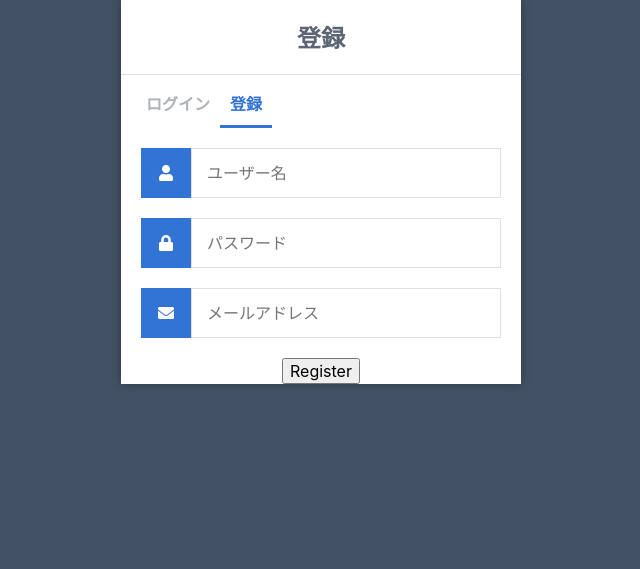
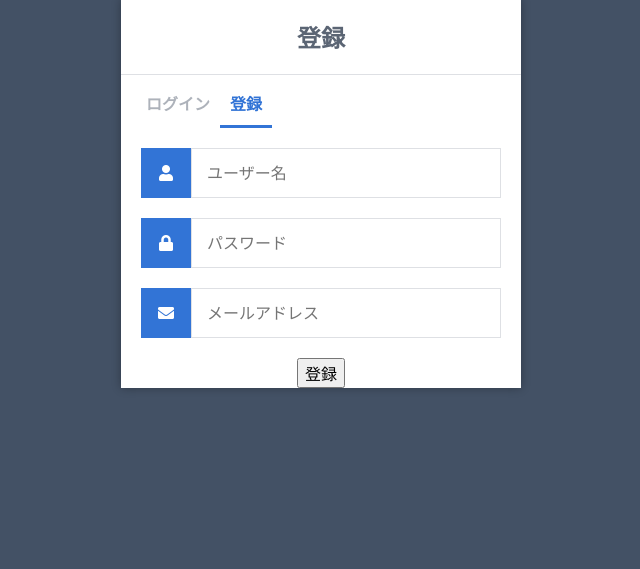
Before and after one commit to yorul/attendance_management, a Flask app: page /attendance/register in a window 1280 px wide. Shown: the part 101-670 px from the top of the page, without its empty margins (319-959 px from the left). Run offline with Flask 3, Linux system fonts and the light colour scheme; some libraries are stand-ins or nearby versions.

Commit message:
日本語に変更

```diff
--- a/templates/index.html
+++ b/templates/index.html
@@ -23,7 +23,7 @@
 				</label>
 				<input type="password" name="password" placeholder="パスワード" id="password" required>
 				<div class="msg">{{ msg }}</div>
-				<input type="submit" value="Login">
+				<input type="submit" value="ログイン">
 			</form>
 		</div>
 	</body>
--- a/templates/register.html
+++ b/templates/register.html
@@ -27,7 +27,7 @@
 				</label>
 				<input type="email" name="email" placeholder="メールアドレス" id="email" required>
 				<div class="msg">{{ msg }}</div>
-				<input type="submit" value="Register">
+				<input type="submit" value="登録">
 			</form>
 		</div>
 	</body>
```
